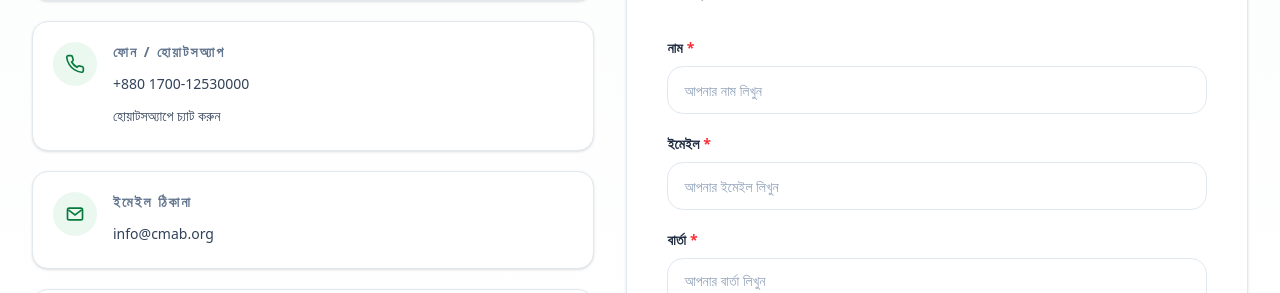
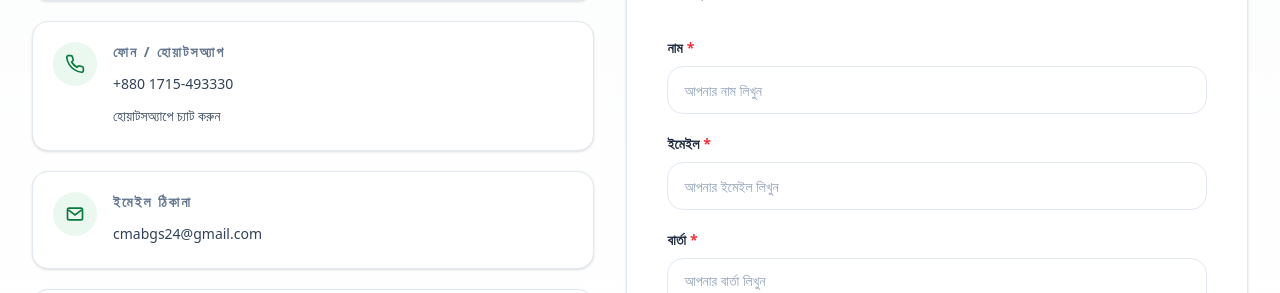
Before and after one commit to ShahedCE/CMAB-Frontend, a Next.js app: page /contact in a window 1280 px wide. Shown: the part 825-1118 px from the top of the page. Built offline with nearby package versions, Linux system fonts and the light colour scheme.

Commit message:
Finalization 3

```diff
--- a/src/components/contact/contact-info.tsx
+++ b/src/components/contact/contact-info.tsx
@@ -122,13 +122,13 @@ export function ContactInfo() {
         content={
           <div className="flex flex-col gap-1">
             <Link
-              href="tel:+8801700000000"
+              href="tel:+8801715493330"
               className="text-slate-700 transition-colors hover:text-(--brand-green-dark)"
             >
-              +880 1700-12530000
+              +880 1715-493330
             </Link>
             <Link
-              href="https://wa.me/8801712530000"
+              href="https://wa.me/8801715493330"
               target="_blank"
               rel="noreferrer"
               className="text-slate-700 transition-colors hover:text-(--brand-green-dark)"
@@ -147,7 +147,7 @@ export function ContactInfo() {
             href="mailto:info@cmab.org"
             className="text-slate-700 transition-colors hover:text-(--brand-green-dark)"
           >
-            info@cmab.org
+            cmabgs24@gmail.com
           </Link>
         }
       />
@@ -172,7 +172,7 @@ export function ContactInfo() {
           </Link>
 
           <Link
-            href="https://wa.me/8801700000000"
+            href="https://wa.me/8801715493330"
             target="_blank"
             rel="noreferrer"
             aria-label="WhatsApp"
--- a/src/components/layout/footer.tsx
+++ b/src/components/layout/footer.tsx
@@ -142,7 +142,7 @@ export function Footer() {
                   <FacebookIcon />
                 </SocialLink>
 
-                <SocialLink href="https://wa.me/8801000000000" label="WhatsApp">
+                <SocialLink href="https://wa.me/8801715493330" label="WhatsApp">
                   <WhatsAppIcon />
                 </SocialLink>
               </div>
```
